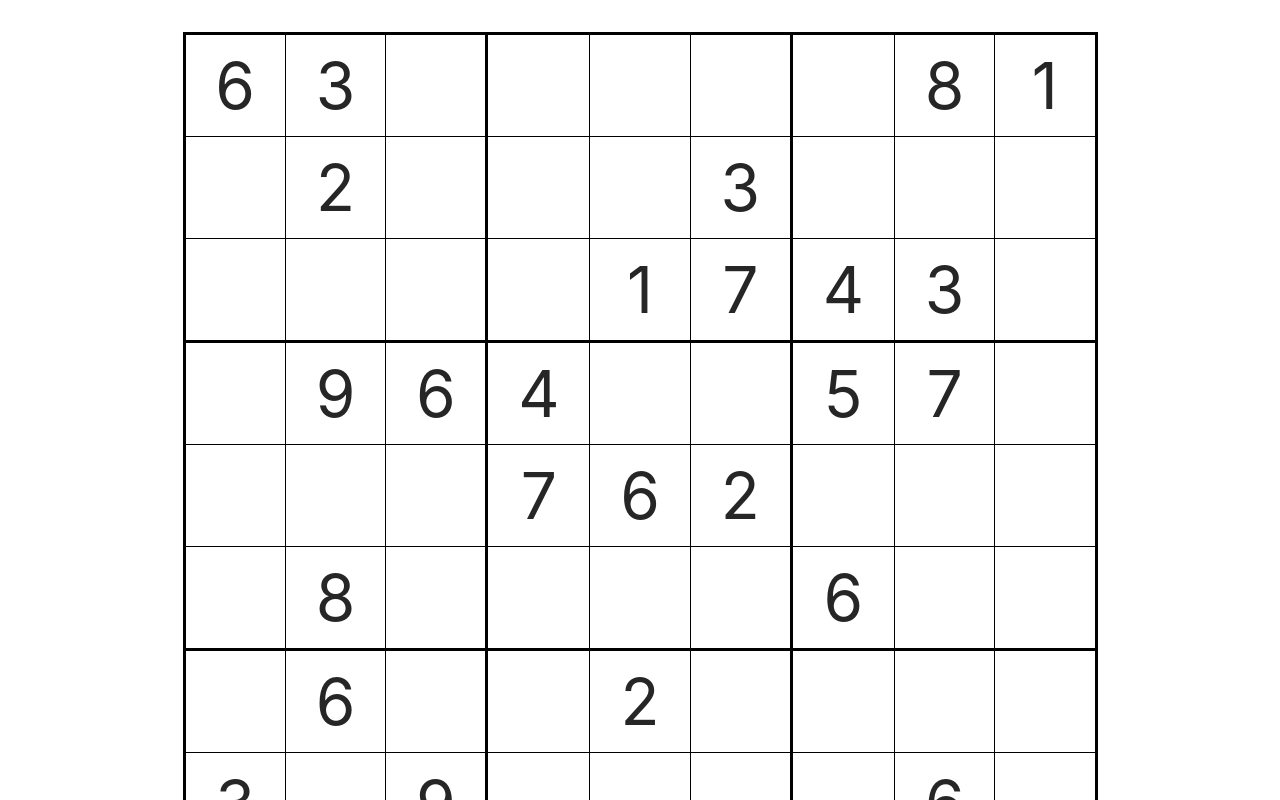
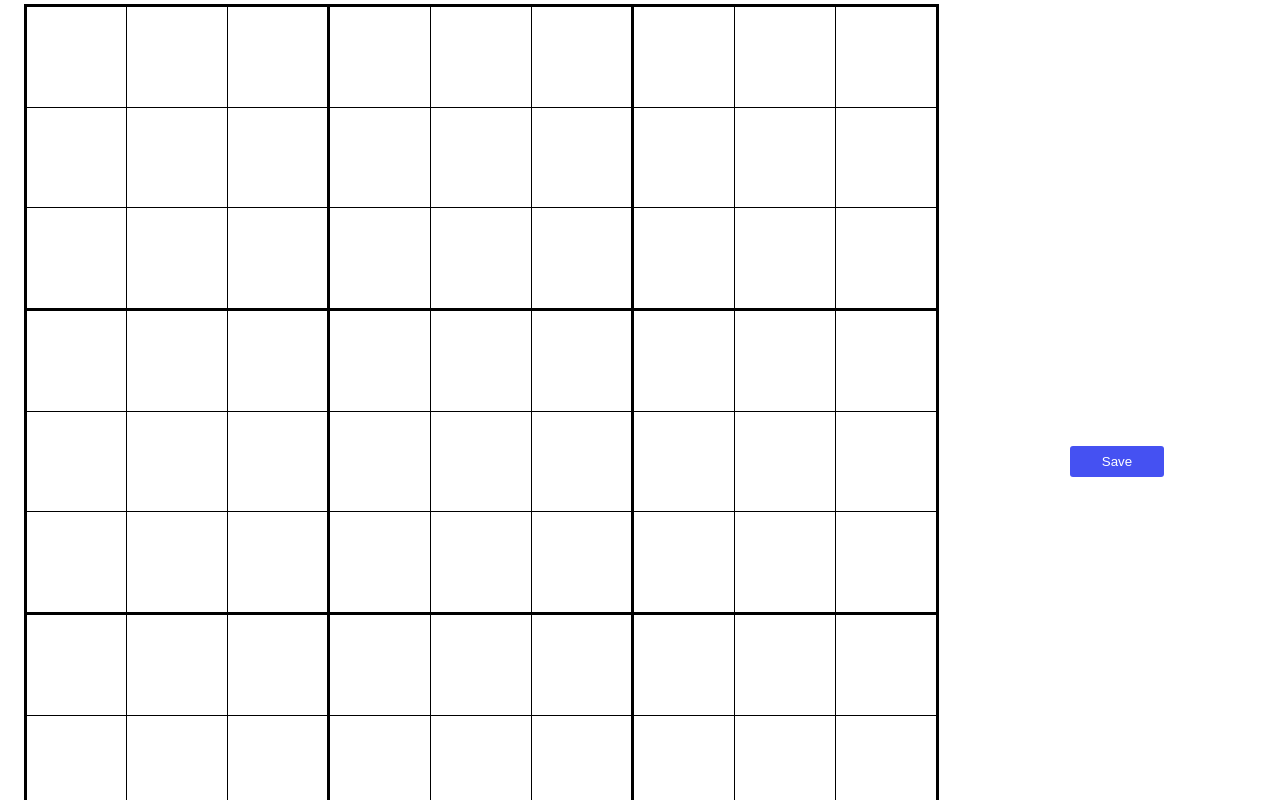
Before and after one commit to airburst/sudoku-solver, a React (Create React App) app: page / in a window 1280 px wide. Shown: the top 800 px of the page. Built offline with nearby package versions, Linux system fonts and the light colour scheme.

Commit message:
feat: Added redux and board state

```diff
--- a/package.json
+++ b/package.json
@@ -3,11 +3,13 @@
   "version": "0.1.0",
   "private": true,
   "dependencies": {
+    "@reduxjs/toolkit": "^1.8.1",
     "@testing-library/jest-dom": "^5.16.4",
     "@testing-library/react": "^13.2.0",
     "@testing-library/user-event": "^13.5.0",
     "react": "^18.1.0",
     "react-dom": "^18.1.0",
+    "react-redux": "^8.0.2",
     "react-scripts": "5.0.1",
     "styled-components": "^5.3.5",
     "web-vitals": "^2.1.4"
--- a/src/App.js
+++ b/src/App.js
@@ -1,24 +1,49 @@
 // import { useState, useCallback, useEffect } from "react";
+import styled from "styled-components";
 import PuzzleBoard from "./components/PuzzleBoard";
+import Controls from "./components/Controls";
+// import "semantic-ui-css/semantic.min.css";
+
+const Container = styled.div`
+  display: flex;
+  flex-direction: column;
+  padding: 0.25rem;
+
+  @media (min-width: 912px) {
+    flex-direction: row;
+  }
+`;
 
 function App() {
-  // Render the puzzle
-  const puzzleData = [
-    [6, 3, 0, 0, 0, 0, 0, 8, 1],
-    [0, 2, 0, 0, 0, 3, 0, 0, 0],
-    [0, 0, 0, 0, 1, 7, 4, 3, 0],
-    [0, 9, 6, 4, 0, 0, 5, 7, 0],
-    [0, 0, 0, 7, 6, 2, 0, 0, 0],
-    [0, 8, 0, 0, 0, 0, 6, 0, 0],
-    [0, 6, 0, 0, 2, 0, 0, 0, 0],
-    [3, 0, 9, 0, 0, 0, 0, 6, 0],
-    [0, 0, 0, 0, 0, 0, 0, 0, 9],
+  // const puzzleData = [
+  //   [6, 3, 0, 0, 0, 0, 0, 8, 1],
+  //   [0, 2, 0, 0, 0, 3, 0, 0, 0],
+  //   [0, 0, 0, 0, 1, 7, 4, 3, 0],
+  //   [0, 9, 6, 4, 0, 0, 5, 7, 0],
+  //   [0, 0, 0, 7, 6, 2, 0, 0, 0],
+  //   [0, 8, 0, 0, 0, 0, 6, 0, 0],
+  //   [0, 6, 0, 0, 2, 0, 0, 0, 0],
+  //   [3, 0, 9, 0, 0, 0, 0, 6, 0],
+  //   [0, 0, 0, 0, 0, 0, 0, 0, 9],
+  // ];
+
+  const emptyBoard = [
+    [0, 0, 0, 0, 0, 0, 0, 0, 0],
+    [0, 0, 0, 0, 0, 0, 0, 0, 0],
+    [0, 0, 0, 0, 0, 0, 0, 0, 0],
+    [0, 0, 0, 0, 0, 0, 0, 0, 0],
+    [0, 0, 0, 0, 0, 0, 0, 0, 0],
+    [0, 0, 0, 0, 0, 0, 0, 0, 0],
+    [0, 0, 0, 0, 0, 0, 0, 0, 0],
+    [0, 0, 0, 0, 0, 0, 0, 0, 0],
+    [0, 0, 0, 0, 0, 0, 0, 0, 0],
   ];
 
   return (
-    <div className="App">
-      <PuzzleBoard data={puzzleData} />
-    </div>
+    <Container>
+      <PuzzleBoard data={emptyBoard} />
+      <Controls />
+    </Container>
   );
 }
 
--- /dev/null
+++ b/src/components/Button.js
@@ -0,0 +1,18 @@
+import styled from "styled-components";
+
+const StyledButton = styled.button`
+  padding: 0.5rem 2rem;
+  border: 0;
+  border-radius: 3px;
+  background-color: var(--btn-color);
+  color: white;
+  cursor: pointer;
+`;
+
+const Button = (props) => {
+  const { children, ...otherProps } = props;
+
+  return <StyledButton {...otherProps}>{children}</StyledButton>;
+};
+
+export default Button;
--- a/src/components/Cell.js
+++ b/src/components/Cell.js
@@ -1,5 +1,6 @@
-import { useState } from "react";
 import styled from "styled-components";
+import { useSelector, useDispatch } from "react-redux";
+import { toggleCellSelected } from "../features/puzzle/puzzleSlice";
 
 const StyledCell = styled.div`
   position: relative;
@@ -30,31 +31,36 @@ const StyledCell = styled.div`
   }
 `;
 
-const Cell = ({ initialValue, row = 0, col = 0, handleClick }) => {
-  const [selected, setSelected] = useState(0);
+const Content = styled.div`
+  position: absolute;
+`;
+
+const Cell = ({ data, row = 0, col = 0, setCellValue }) => {
+  const locked = useSelector((state) => state.puzzle.locked);
+  const dispatch = useDispatch();
   // TODO: handle pencil marks
-  const hasSetValue = initialValue !== 0;
+  const hasSetValue = data.val !== 0;
 
   // TODO: emit selected event to store
   // Selected cells are the targets for keyboard input
   const handleClickCell = () => {
-    if (!hasSetValue) {
-      console.log(`Clicked cell: [${row}, ${col}]`); // FIXME: remove
-      setSelected(!selected);
-      handleClick?.(selected);
-    }
+    // if (!hasSetValue) {
+    dispatch(toggleCellSelected({ row, col }));
+    setCellValue?.(9);
+    // }
   };
 
   return (
     <StyledCell
       onClick={handleClickCell}
       hasSetValue={hasSetValue}
-      selected={selected}
+      selected={data.selected}
       row={row}
       col={col}
+      locked={locked}
       tabIndex={hasSetValue ? -1 : 1}
     >
-      {initialValue > 0 ? initialValue : ""}
+      <Content>{data.val > 0 ? data.val : ""}</Content>
     </StyledCell>
   );
 };
--- /dev/null
+++ b/src/components/Controls.js
@@ -0,0 +1,32 @@
+// import { useState, useCallback, useEffect } from "react";
+import styled from "styled-components";
+import Button from "./Button";
+import { useSelector, useDispatch } from "react-redux";
+import { lockBoard } from "../features/puzzle/puzzleSlice";
+
+const Container = styled.div`
+  display: flex;
+  align-items: center;
+  justify-content: center;
+
+  @media (min-width: 912px) {
+    width: 25%;
+  }
+`;
+
+const Controls = () => {
+  const dispatch = useDispatch();
+  const boardLocked = useSelector((state) => state.puzzle.locked);
+
+  return (
+    <Container>
+      {!boardLocked && (
+        <div>
+          <Button onClick={() => dispatch(lockBoard())}>Save</Button>
+        </div>
+      )}
+    </Container>
+  );
+};
+
+export default Controls;
--- a/src/components/PuzzleBoard.js
+++ b/src/components/PuzzleBoard.js
@@ -1,38 +1,47 @@
 // import { useState, useCallback, useEffect } from "react";
 import styled from "styled-components";
 import Cell from "./Cell";
+import { useSelector, useDispatch } from "react-redux";
+import { setCellValue } from "../features/puzzle/puzzleSlice";
 
 const StyledBoard = styled.div`
+  flex-grow: 1;
   display: grid;
   grid-template-rows: repeat(9, auto);
   grid-template-columns: repeat(9, auto);
-  margin: 1rem 0.25rem 1rem 0.25rem;
   max-width: 912px;
   border-right: 3px solid black;
   border-bottom: 3px solid black;
+  margin-bottom: 1rem;
 
   @media (min-width: 912px) {
     margin: auto;
-    margin-top: 2rem;
   }
 `;
 
-const PuzzleBoard = ({ data = [] }) => {
+const PuzzleBoard = () => {
+  const boardData = useSelector((state) => state.puzzle.board);
+  // const locked = useSelector((state) => state.puzzle.locked);
+  const dispatch = useDispatch();
+
   return (
-    <div className="App">
     <StyledBoard>
-        {data.map((rowData, rowIndex) =>
-          rowData.map((value, colIndex) => (
+      {boardData.map((rowData, rowIndex) =>
+        rowData.map((cell, colIndex) => (
           <Cell
             key={`cell-${rowIndex}-${colIndex}`}
             row={rowIndex}
             col={colIndex}
-              initialValue={value}
+            data={cell}
+            setCellValue={(val) =>
+              dispatch(
+                setCellValue({ row: rowIndex, col: colIndex, value: val })
+              )
+            }
           />
         ))
       )}
     </StyledBoard>
-    </div>
   );
 };
 
--- /dev/null
+++ b/src/features/puzzle/puzzleSlice.js
@@ -0,0 +1,41 @@
+import { createSlice } from "@reduxjs/toolkit";
+
+const emptyCell = {
+  val: 0,
+  pencilMarks: [],
+  selected: false,
+};
+
+const emptyBoard = [...Array(9).keys()].map(() =>
+  [...Array(9).keys()].map(() => emptyCell)
+);
+
+const initialState = {
+  board: emptyBoard,
+  locked: false,
+};
+
+export const puzzleSlice = createSlice({
+  name: "puzzle",
+  initialState,
+  reducers: {
+    setCellValue: (state, action) => {
+      const { row, col, value } = action.payload;
+      state.board[row][col].val = value;
+    },
+    toggleCellSelected: (state, action) => {
+      const { row, col } = action.payload;
+      state.board[row][col].selected = !state.board[row][col].selected;
+    },
+    lockBoard: (state) => {
+      state.locked = true;
+      state.board.map((row) => row.map((cell) => (cell.selected = false)));
+    },
+  },
+});
+
+// Action creators are generated for each case reducer function
+export const { setCellValue, lockBoard, toggleCellSelected } =
+  puzzleSlice.actions;
+
+export default puzzleSlice.reducer;
--- a/src/index.css
+++ b/src/index.css
@@ -2,6 +2,7 @@
   --cell-size: 100px;
   --fixed-color: #262626;
   --guess-color: #4551f2;
+  --btn-color: #4551f2;
   --selected-bg-color: rgb(250, 250, 176);
 }
 
@@ -13,8 +14,3 @@ body {
   -webkit-font-smoothing: antialiased;
   -moz-osx-font-smoothing: grayscale;
 }
-
-code {
-  font-family: source-code-pro, Menlo, Monaco, Consolas, "Courier New",
-    monospace;
-}
--- a/src/index.js
+++ b/src/index.js
@@ -1,13 +1,17 @@
-import React from 'react';
-import ReactDOM from 'react-dom/client';
-import './index.css';
-import App from './App';
-import reportWebVitals from './reportWebVitals';
+import React from "react";
+import ReactDOM from "react-dom/client";
+import { Provider } from "react-redux";
+import App from "./App";
+import reportWebVitals from "./reportWebVitals";
+import { store } from "./store";
+import "./index.css";
 
-const root = ReactDOM.createRoot(document.getElementById('root'));
+const root = ReactDOM.createRoot(document.getElementById("root"));
 root.render(
   <React.StrictMode>
-    <App />
+    <Provider store={store}>
+      <App />
+    </Provider>
   </React.StrictMode>
 );
 
--- /dev/null
+++ b/src/store.js
@@ -0,0 +1,8 @@
+import { configureStore } from "@reduxjs/toolkit";
+import puzzleReducer from "./features/puzzle/puzzleSlice";
+
+export const store = configureStore({
+  reducer: {
+    puzzle: puzzleReducer,
+  },
+});
```
Also changed, not shown: 2 other files (tests, documents, lock files or other folders). Lines whose indentation alone changed are shown as unchanged.
